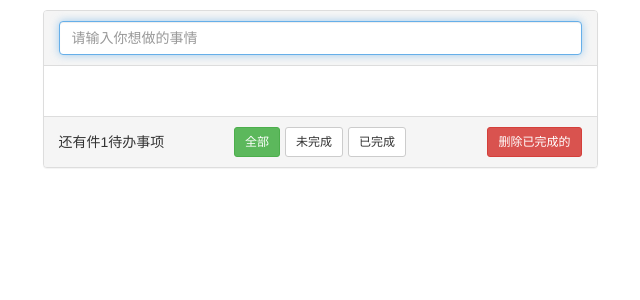
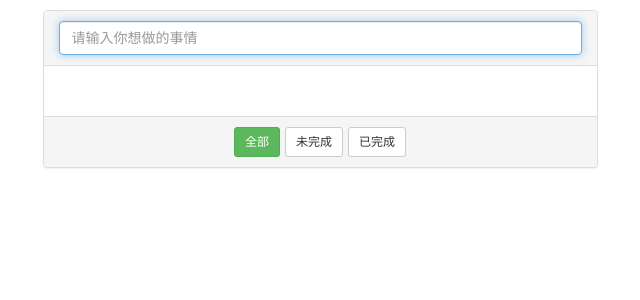
Before and after one commit to zhufengnodejs/zhufengtodo, a React (Create React App) app: page / in a window 1280 px wide. Shown: the top 300 px of the page, without its empty margins (320-960 px from the left). Built offline with nearby package versions, Linux system fonts and the light colour scheme.

Commit message:
8. 实现全选和全消

```diff
--- a/src/components/App.js
+++ b/src/components/App.js
@@ -39,11 +39,26 @@ export default class App extends React.Component {
         this.setState({todos});
     }
 
-    changeFilter=(filter)=>{
+    changeFilter = (filter) => {
         this.setState({filter});
     }
+    clearCompleted = ()=>{
+        let todos = this.state.todos;
+        todos = this.state.todos.filter(todo => !todo.completed);
+        this.setState({todos});
+    }
+    toggleAll = (event)=>{
+        let checked = event.target.checked;
+        let todos = this.state.todos;
+        todos = this.state.todos.map(todo => {
+            todo.completed = checked;
+            return todo;
+        })
+        this.setState({todos});
+    }
     render() {
-        let showTodos = this.state.todos.filter(todo => {
+        let todos = this.state.todos;
+        let showTodos = todos.filter(todo => {
             switch (this.state.filter) {
                 case filters.COMPLETED:
                     return todo.completed;
@@ -56,9 +71,23 @@ export default class App extends React.Component {
         let todoItems = showTodos.map((todo, index) => (
             <TodoItem toggle={this.toggle} key={index} todo={todo} delTodo={this.delTodo}/>
         ))
+        let activeTodoCount = todos.reduce((result, todo) => todo.completed ? result : result + 1,0);
+        let completedTodoCount = todos.length - activeTodoCount;
+        let checkAll = (
+            todos.length>0?(
+                <li className="list-group-item">
+                    <input
+                        type="checkbox"
+                        onChange={this.toggleAll}
+                        checked={activeTodoCount === 0}
+                    />{activeTodoCount === 0?'全部取消':'全部选中'}
+                </li>
+            ):null
+        )
         let main = (
             <div className="panel-body">
                 <ul className="list-group">
+                    {checkAll}
                     {todoItems}
                 </ul>
             </div>
@@ -70,7 +99,7 @@ export default class App extends React.Component {
                         <div className="panel panel-default">
                             <TodoHeader title={this.state.newTodo} addTodo={this.addTodo}/>
                             {main}
-                            <TodoFooter changeFilter={this.changeFilter} filter={this.state.filter}/>
+                            <TodoFooter clearCompleted={this.clearCompleted} completedTodoCount={completedTodoCount} activeTodoCount={activeTodoCount} changeFilter={this.changeFilter} filter={this.state.filter}/>
                         </div>
                     </div>
                 </div>
--- a/src/components/TodoFooter.js
+++ b/src/components/TodoFooter.js
@@ -6,7 +6,9 @@ export default class TodoFooter extends React.Component {
             <div className="panel-footer">
                 <div className="row">
                     <div className="col-xs-3 text-left">
-                        <div style={{height: 30, lineHeight: '30px'}}>还有件1待办事项</div>
+                        <div style={{height: 30, lineHeight: '30px'}}>
+                            {this.props.activeTodoCount?<span>还有件{this.props.activeTodoCount}待办事项</span>:''}
+                        </div>
                     </div>
                     <div className="col-xs-6 text-center">
                         <button onClick={()=>this.props.changeFilter(filters.ALL)} className={"btn btn-sm "+(this.props.filter === filters.ALL?'btn-success':'btn-default')}>全部</button>
@@ -14,7 +16,7 @@ export default class TodoFooter extends React.Component {
                         <button onClick={()=>this.props.changeFilter(filters.COMPLETED)}  style={{marginLeft: 5}} className={"btn btn-sm "+(this.props.filter === filters.COMPLETED?'btn-success':'btn-default')}>已完成</button>
                     </div>
                     <div className="col-xs-3 text-right">
-                        <button className="btn btn-danger btn-sm">删除已完成的</button>
+                        {this.props.completedTodoCount>0?<button onClick={()=>this.props.clearCompleted()} className="btn btn-danger btn-sm">删除已完成的</button>:''}
                     </div>
                 </div>
             </div>
```
